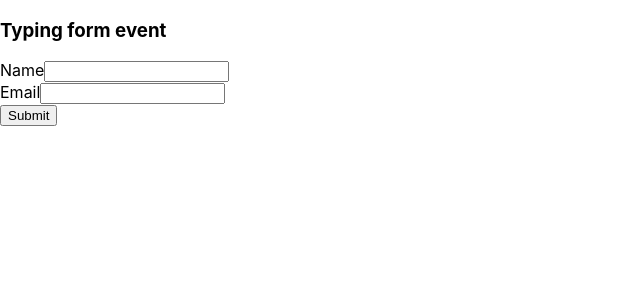
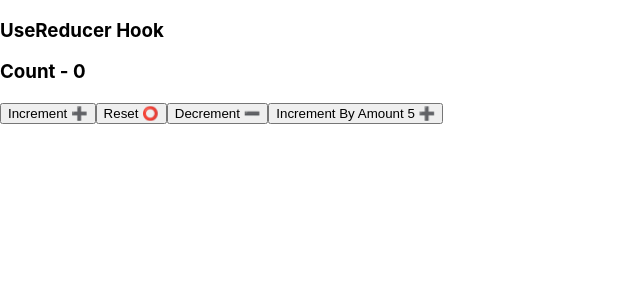
Before and after one commit to MdTasib/React-Typescript, a React (Create React App) app: page / in a window 1280 px wide. Shown: the top 300 px of the page, without its empty margins (0-640 px from the left). Built offline with nearby package versions, Linux system fonts and the light colour scheme.

Commit message:
useReducer

```diff
--- a/src/App.tsx
+++ b/src/App.tsx
@@ -2,6 +2,7 @@ import BuiltInPropsTypes from './components/built-in-props-types/BuiltInPropsTyp
 import Counter from './components/Counter';
 import FormEvents from './components/events/FormEvents';
 import TypeingEvent from './components/events/TypeingEvent';
+import UseReducer from './components/hooks/useReducer/UseReducer';
 import UseState from './components/hooks/useState/UseState';
 import TypeingChildrenProps from './components/typing-children-props/TypeingChildrenProps';
 import TypeingStyleProps from './components/typing-style-props/TypeingStyleProps';
@@ -17,8 +18,9 @@ function App() {
       {/* <TypeingChildrenProps/> */}
       {/* <TypeingStyleProps/> */}
       {/* <UseState/> */}
+      <UseReducer/>
       {/* <TypeingEvent/> */}
-      <FormEvents/>
+      {/* <FormEvents/> */}
     </div>
   );
 }
--- /dev/null
+++ b/src/components/hooks/useReducer/UseReducer.tsx
@@ -0,0 +1,50 @@
+import React, { useReducer } from 'react';
+
+const initialState = {
+    count: 0,
+};
+
+const INCREMENT = "INCREMENT";
+const INCREMENTBYAMOUNT = "INCREMENTBYAMOUNT";
+const DECREMENT = "DECREMENT";
+const RESET = "RESET";
+
+type IncrementActionType = {type: 'INCREMENT'};
+type DecrementActionType = {type: 'DECREMENT'};
+type ResetActionType = {type: 'RESET'};
+type IncrementByAmountActionType = {type: 'INCREMENTBYAMOUNT', payload: number};
+
+type CounterActionType = IncrementActionType | DecrementActionType | ResetActionType | IncrementByAmountActionType;
+
+const reducer = (state: typeof initialState, action: CounterActionType) => {
+    switch(action.type){
+        case INCREMENT:
+            return {count: state.count + 1};
+        case INCREMENTBYAMOUNT:
+            return {count: state.count + action.payload};
+        case DECREMENT:
+            return {count: state.count - 1};
+        case RESET:
+            return {count: 0};
+        default:
+        return state;
+    }
+}
+
+function UseReducer() {
+    const [state, dispatch] = useReducer(reducer, initialState);
+
+    return (
+        <div>
+            <h3>UseReducer Hook</h3>
+
+            <h3>Count - {state.count}</h3>
+            <button onClick={() => dispatch({type: INCREMENT})}>Increment ➕</button>
+            <button onClick={() => dispatch({type: RESET})}>Reset ⭕</button>
+            <button onClick={() => dispatch({type: DECREMENT})}>Decrement ➖</button>
+            <button onClick={() => dispatch({type: INCREMENTBYAMOUNT, payload: 5})}>Increment By Amount 5 ➕</button>
+        </div>
+    );
+}
+
+export default UseReducer;
```
